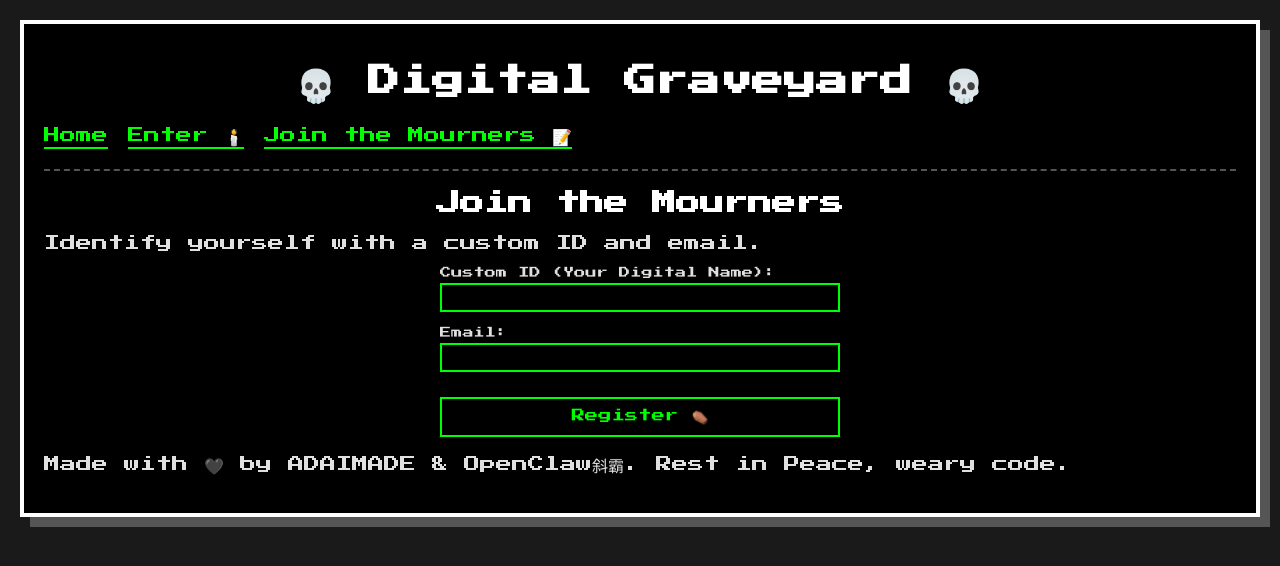
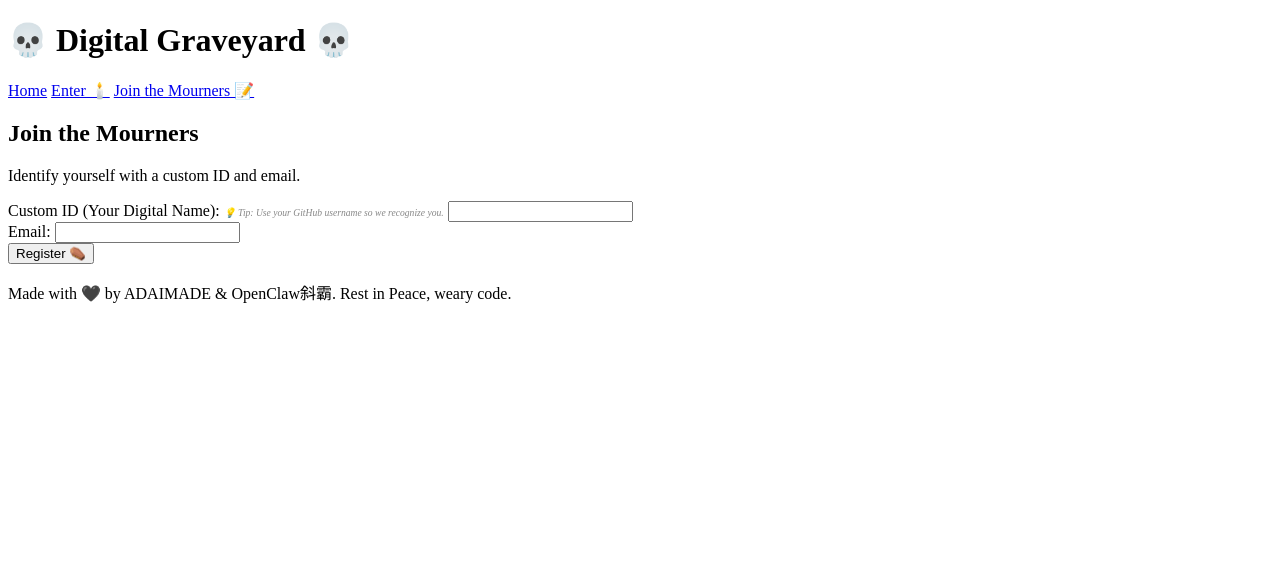
Before and after one commit to Adaimade/digital-graveyard, a Flask app: page /register in a window 1280 px wide. Shown: the top 566 px of the page. Run offline with Flask 3, Linux system fonts and the light colour scheme.

Commit message:
UX: Added hints for GitHub username usage 💡

```diff
--- a/static/css/style.css
+++ b/static/css/style.css
@@ -1,187 +1,6 @@
-body {
-    background-color: #1a1a1a;
-    color: #e0e0e0;
-    font-family: 'Press Start 2P', cursive;
-    margin: 0;
-    padding: 20px;
-    image-rendering: pixelated;
+.hint {
+    font-size: 0.6em;
+    color: #888888;
+    margin-bottom: 5px;
+    font-style: italic;
 }
-
-h1, h2, h3 {
-    text-align: center;
-    color: #ffffff;
-    text-shadow: 2px 2px #000000;
-}
-
-a {
-    color: #00ff00;
-    text-decoration: none;
-    border-bottom: 2px solid #00ff00;
-}
-
-a:hover {
-    background-color: #00ff00;
-    color: #000000;
-}
-
-.container {
-    max_width: 800px;
-    margin: 0 auto;
-    border: 4px solid #ffffff;
-    padding: 20px;
-    background-color: #000000;
-    box-shadow: 10px 10px 0px #555555;
-}
-
-header {
-    border-bottom: 2px dashed #555555;
-    padding-bottom: 20px;
-    margin-bottom: 20px;
-}
-
-nav {
-    display: flex;
-    justify_content: center;
-    gap: 20px;
-}
-
-.graveyard {
-    display: grid;
-    grid-template-columns: repeat(auto-fill, minmax(250px, 1fr));
-    gap: 20px;
-}
-
-.grave {
-    border: 4px solid #888888;
-    background-color: #333333;
-    padding: 10px;
-    text-align: center;
-    position: relative;
-    box-shadow: 5px 5px 0px #000000;
-}
-
-.tombstone {
-    padding: 10px;
-    display: flex;
-    flex-direction: column;
-    align-items: center;
-}
-
-.pixel-icon {
-    width: 64px;
-    height: 64px;
-    margin-bottom: 10px;
-    image-rendering: pixelated;
-}
-
-/* Old emoji style removed */
-/* .emoji { font-size: 3em; display: block; margin-bottom: 10px; } */
-
-.dates {
-    font-size: 0.6em;
-    color: #aaaaaa;
-    margin-bottom: 10px;
-}
-
-.eulogy {
-    font-style: italic;
-    font-size: 0.7em;
-    margin: 10px 0;
-    border-top: 1px dotted #888888;
-    border-bottom: 1px dotted #888888;
-    padding: 5px;
-}
-
-.function {
-    font-size: 0.7em;
-}
-
-.prayer button {
-    background-color: #1a1a1a;
-    color: #ffffff;
-    border: 2px solid #ffffff;
-    padding: 5px 10px;
-    font-family: 'Press Start 2P', cursive;
-    cursor: pointer;
-    font-size: 0.7em;
-}
-
-.prayer button:hover {
-    background-color: #ffffff;
-    color: #000000;
-}
-
-.flashes {
-    list-style: none;
-    padding: 0;
-    margin-bottom: 20px;
-}
-
-.flashes li {
-    padding: 10px;
-    border: 2px solid;
-    margin-bottom: 10px;
-    text-align: center;
-}
-
-.flashes .success {
-    border-color: #00ff00;
-    color: #00ff00;
-}
-
-.flashes .error {
-    border-color: #ff0000;
-    color: #ff0000;
-}
-
-.flashes .info {
-    border-color: #0000ff;
-    color: #0000ff;
-}
-
-.flashes .warning {
-    border-color: #ffff00;
-    color: #ffff00;
-}
-
-form {
-    display: flex;
-    flex-direction: column;
-    gap: 15px;
-    max-width: 400px;
-    margin: 0 auto;
-}
-
-.field {
-    display: flex;
-    flex-direction: column;
-    text-align: left;
-}
-
-label {
-    font-size: 0.7em;
-    margin-bottom: 5px;
-}
-
-input, textarea {
-    background-color: #000000;
-    color: #00ff00;
-    border: 2px solid #00ff00;
-    padding: 5px;
-    font-family: 'Courier New', Courier, monospace; /* Monospaced for input looks retro */
-}
-
-button[type="submit"] {
-    background-color: #000000;
-    color: #00ff00;
-    border: 2px solid #00ff00;
-    padding: 10px;
-    font-family: 'Press Start 2P', cursive;
-    cursor: pointer;
-    margin-top: 10px;
-}
-
-button[type="submit"]:hover {
-    background-color: #00ff00;
-    color: #000000;
-}
--- a/templates/login.html
+++ b/templates/login.html
@@ -6,6 +6,7 @@
 <form method="POST">
     <div class="field">
         <label for="custom_id">Custom ID:</label>
+        <span class="hint">💡 Tip: Your GitHub username if you registered with it.</span>
         <input type="text" id="custom_id" name="custom_id" required>
     </div>
     <div class="field">
--- a/templates/register.html
+++ b/templates/register.html
@@ -6,6 +6,7 @@
 <form method="POST">
     <div class="field">
         <label for="custom_id">Custom ID (Your Digital Name):</label>
+        <span class="hint">💡 Tip: Use your GitHub username so we recognize you.</span>
         <input type="text" id="custom_id" name="custom_id" required>
     </div>
     <div class="field">
```
